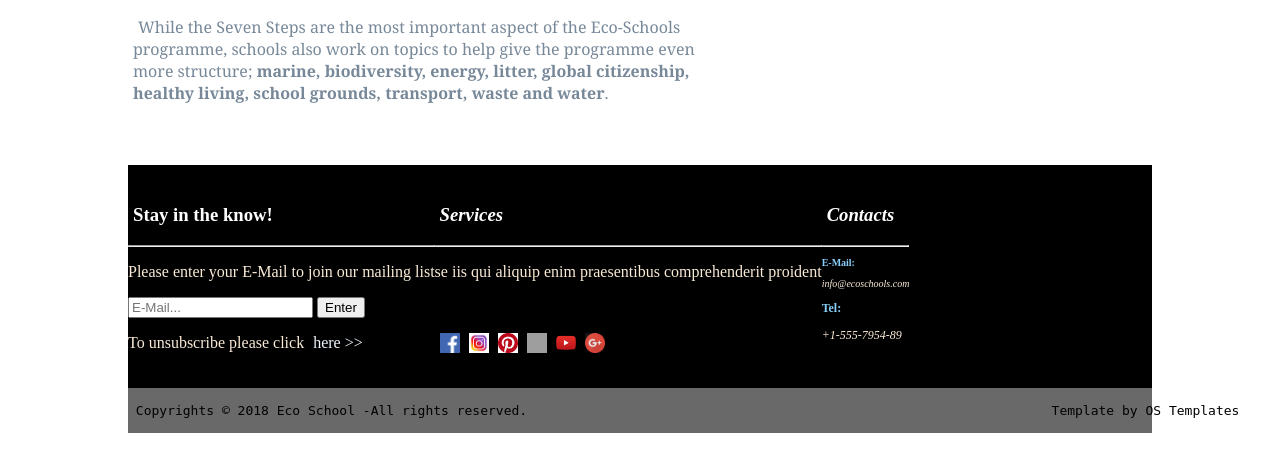
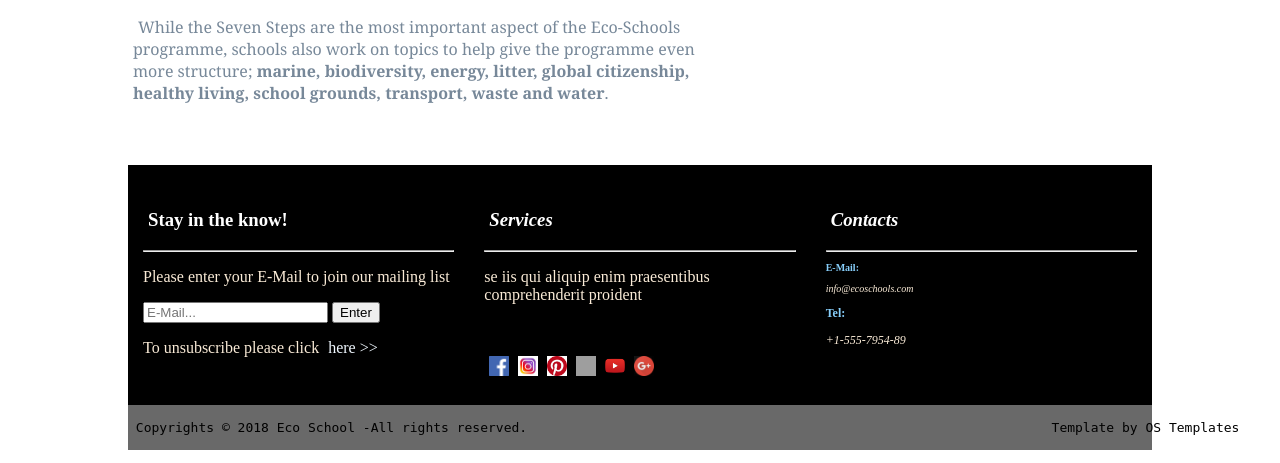
Before and after one commit to edonb99/INT18_19_Gr32, a PHP site: page / in a window 1280 px wide. Shown: the part 1148-1611 px from the top of the page. Before the commit the page ends 1581 px from the top, so only its background shows below. Run offline with PHP 8.4, Linux system fonts and the light colour scheme; grey boxes are pictures that could not be loaded.

Commit message:
footer update
padding margins

```diff
--- a/index.css
+++ b/index.css
@@ -1,3 +1,4 @@
+/* ********************Footer********************** */
 .footer
 {
   width: 100%;
@@ -11,6 +12,10 @@
 /* */
 .details {
     padding: inherit;
+    width:33.3%;
+    height:auto;
+    padding:5px;
+    margin:10px;
 }
 .details a:link{
     text-decoration: none;
```
